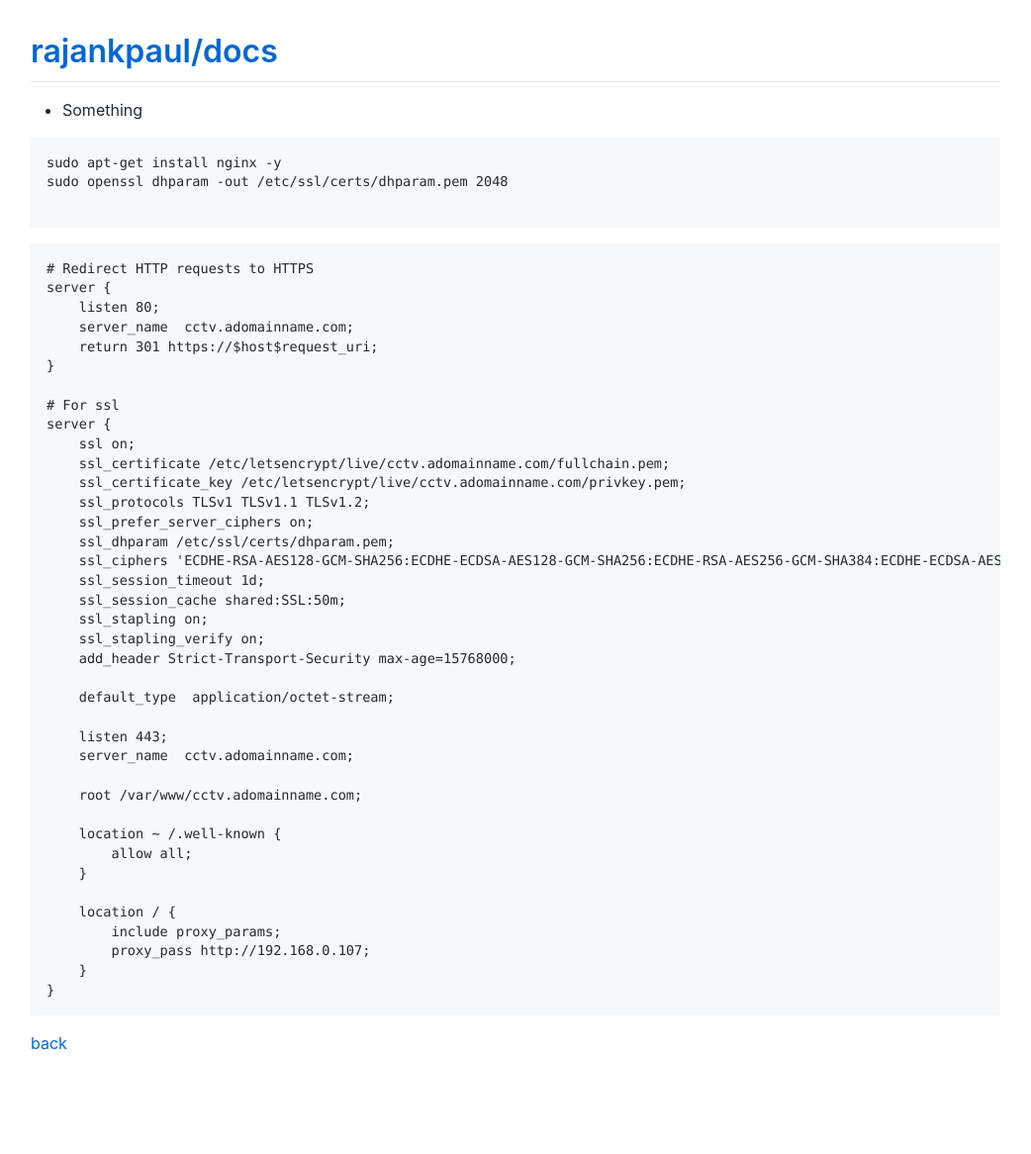
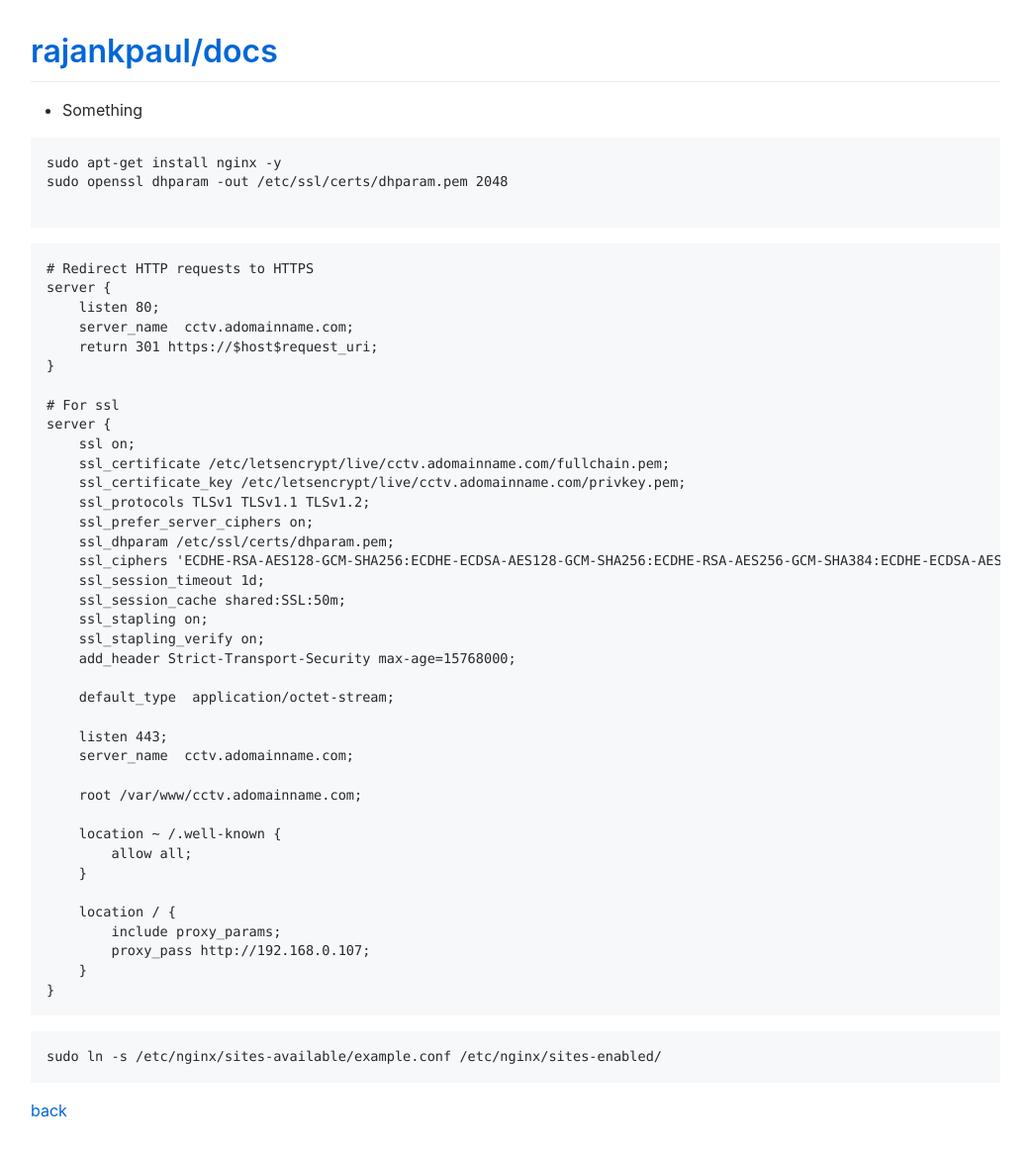
Before and after one commit to rajankpaul/docs, a Jekyll site: the page built from tutorials/linux/nginx/index.md, in a window 1280 px wide. Shown: the whole page at 99% size, without its empty margins (119-1161 px from the left). Built offline with Jekyll 4.4.1, drawn with Linux system fonts in a browser that asks for light colours; comment, search, counter and statistics services are not loaded; before the commit the page ends 1098 px from its top, so only the background shows below that.

Commit message:
Update index.md

````diff
--- a/tutorials/linux/nginx/index.md
+++ b/tutorials/linux/nginx/index.md
@@ -52,4 +52,7 @@ server {
 }
 ```
 
+```
+sudo ln -s /etc/nginx/sites-available/example.conf /etc/nginx/sites-enabled/
+```
 [back](../)
````
